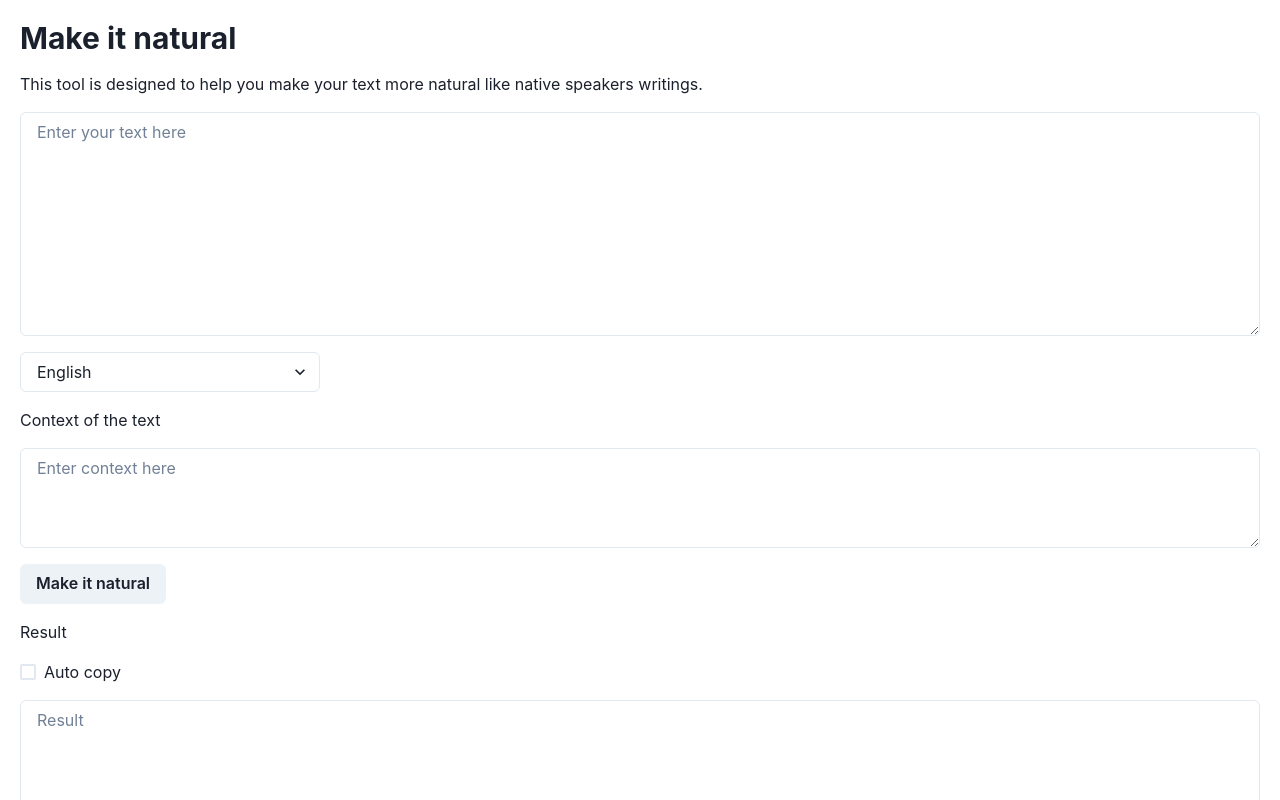
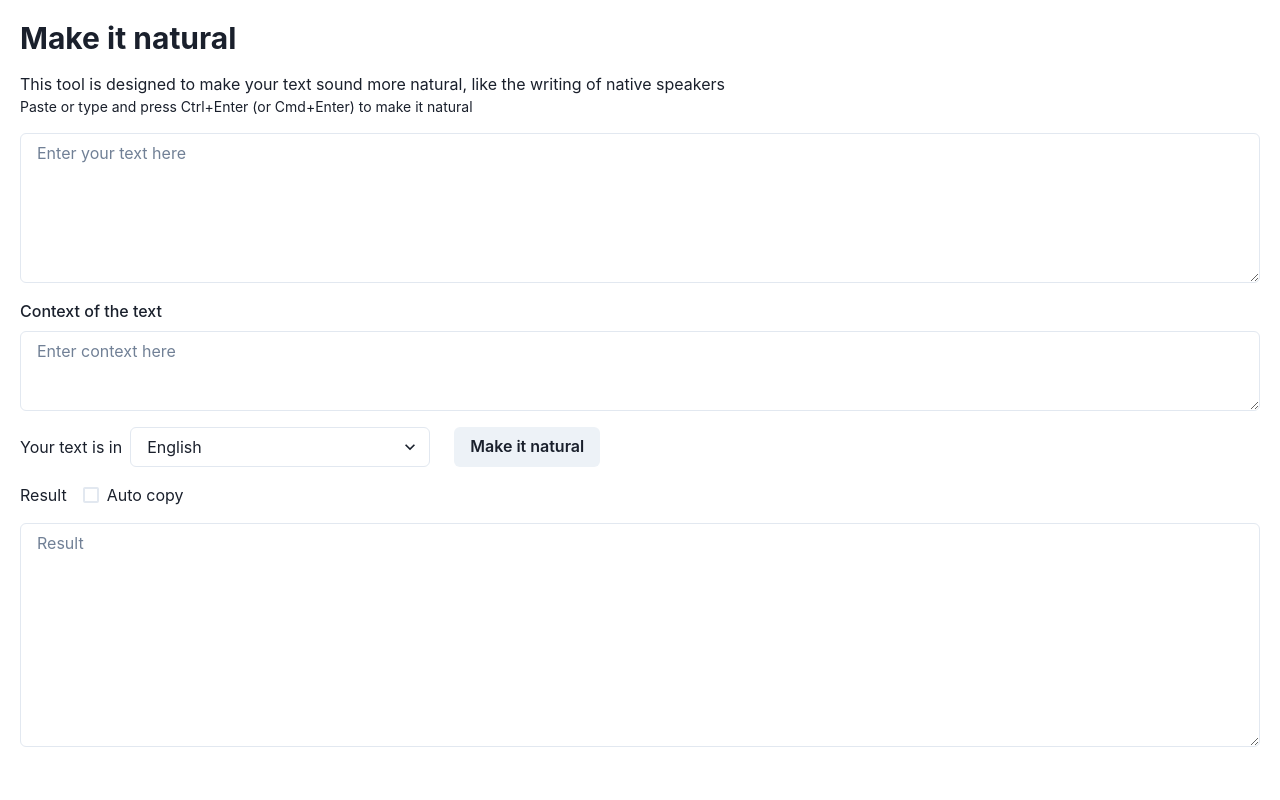
Before and after one commit to LeHoangTuanbk/trilingual-translation, a Next.js app: page /make-it-natural in a window 1280 px wide. Shown: the top 800 px of the page. Built offline with nearby package versions, Linux system fonts and the light colour scheme.

Commit message:
Update: Finish ui

```diff
--- a/src/app/make-it-natural/page.tsx
+++ b/src/app/make-it-natural/page.tsx
@@ -9,6 +9,9 @@ import {
   Select,
   Text,
   Checkbox,
+  FormControl,
+  FormLabel,
+  HStack,
 } from "@chakra-ui/react";
 import { Languages } from "@/utils";
 import { useEffect, useState } from "react";
@@ -29,11 +32,27 @@ export default function MakeItNaturalPage() {
           <Heading as="h1" size="lg">
             Make it natural
           </Heading>
+          <Box>
             <Text>
-            This tool is designed to help you make your text more natural like
-            native speakers writings.
+              This tool is designed to make your text sound more natural, like
+              the writing of native speakers
             </Text>
-          <Textarea placeholder="Enter your text here" height="3xs" />
+            <Text fontSize="sm">
+              Paste or type and press Ctrl+Enter (or Cmd+Enter) to make it
+              natural
+            </Text>
+          </Box>
+
+          <FormControl>
+            <Textarea placeholder="Enter your text here" height="150px" />
+          </FormControl>
+
+          <FormControl>
+            <FormLabel>Context of the text</FormLabel>
+            <Textarea placeholder="Enter context here" height="50px" />
+          </FormControl>
+          <HStack>
+            <Text>Your text is in</Text>
             <Select mr="4" w="fit-content" minW="300px">
               {Object.values(Languages).map((language) => (
                 <option key={language} value={language}>
@@ -41,12 +60,15 @@ export default function MakeItNaturalPage() {
                 </option>
               ))}
             </Select>
-          <Text>Context of the text</Text>
-          <Textarea placeholder="Enter context here" height="100px" />
             <Button type="submit">Make it natural</Button>
+          </HStack>
+          <HStack gap="4">
             <Text>Result</Text>
             <Checkbox>Auto copy</Checkbox>
+          </HStack>
+          <FormControl>
             <Textarea placeholder="Result" height="3xs" />
+          </FormControl>
         </VStack>
       </form>
     </Box>
```
Lines whose indentation alone changed are shown as unchanged.
